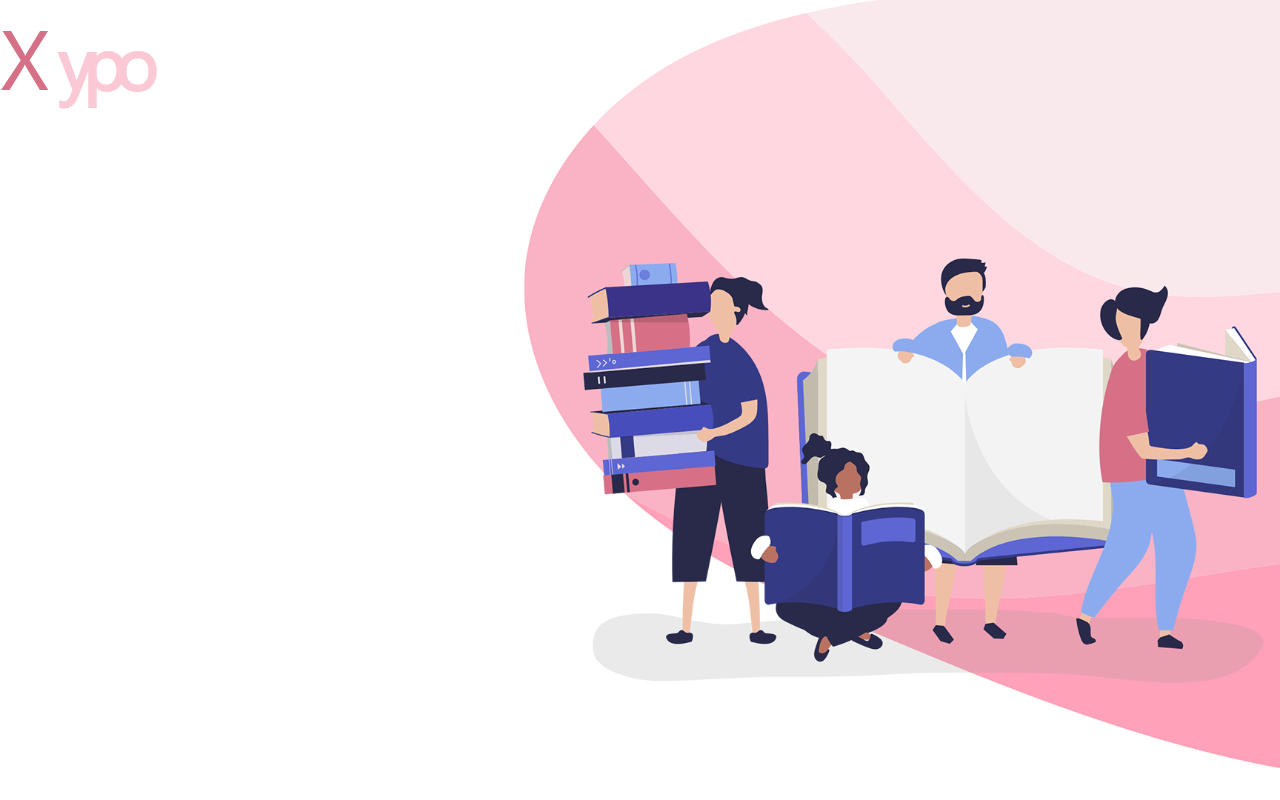
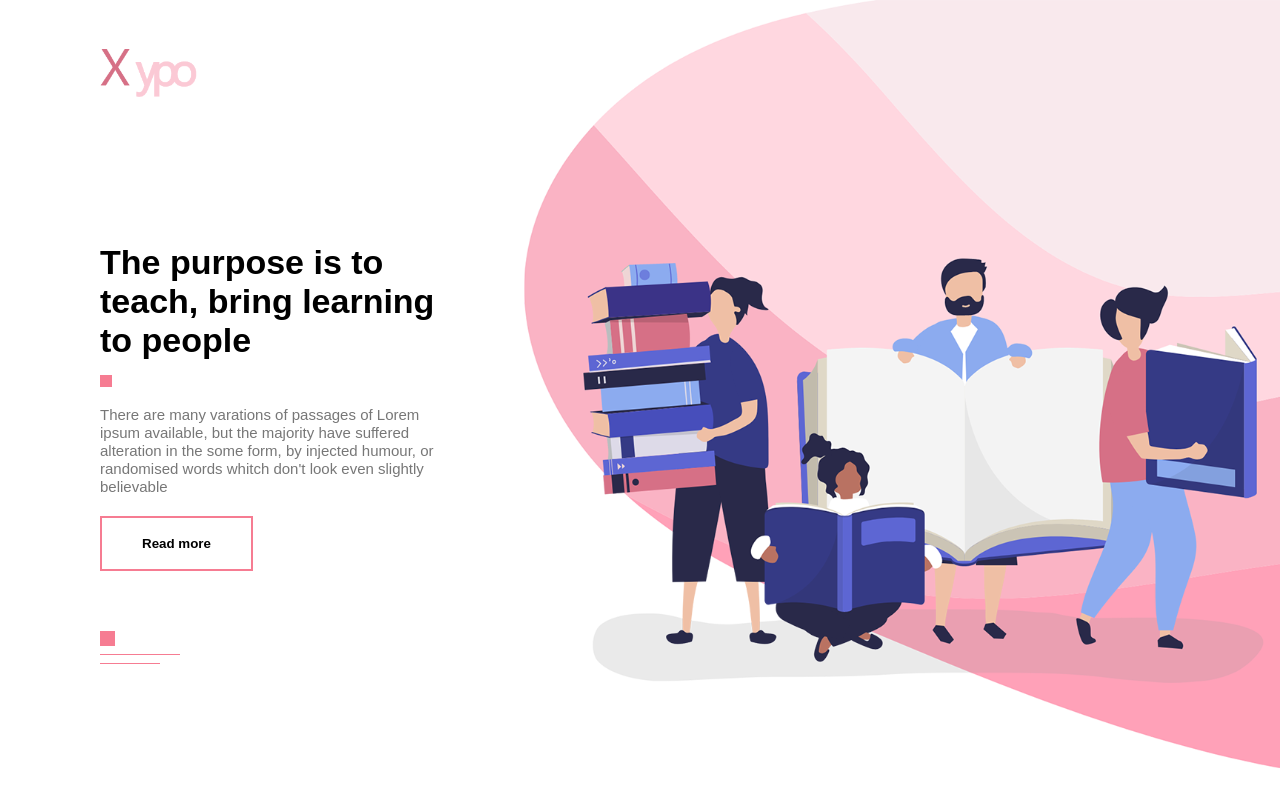
Before and after one commit to josuembuyu/typo-template-website, a plain HTML site: page index.html in a window 1280 px wide. Drawn offline with Linux system fonts and the light colour scheme.

Commit message:
add site header step 1

```diff
--- a/index.html
+++ b/index.html
@@ -9,7 +9,24 @@
 <body>
     <section id="header">
         <div class="container">
-            <img src="/images/logo.png" alt="Logo du site" srcset="">
+            <img src="images/logo.png" alt="Logo du site" class="logo">
+            <div class="header-text">
+                <h1>
+                    The purpose is to <br> teach, bring learning to people
+                </h1>
+                <span class="square"></span>
+                <p>
+                    There are many varations of passages of Lorem ipsum available, but the majority have suffered alteration in the some form, by injected humour, or randomised words whitch don't look even slightly believable
+                </p>
+                <button class="common-btn">
+                    Read more
+                </button>
+                <div class="line">
+                    <span class="line-1"></span><br>
+                    <span class="line-2"></span><br>
+                    <span class="line-3"></span>
+                </div>
+            </div>
         </div>
     </section>
 </body>
--- a/style.css
+++ b/style.css
@@ -1,7 +1,15 @@
 *{
     margin: 0;
     padding: 0;
+    font-family: sans-serif;
+    outline: none;
 }
+
+
+:root{
+    --primary-color : #f67c92
+}
+
 
 #header{
     height: 100vh;
@@ -10,3 +18,74 @@
     background-position: center;
     background-blend-mode: darken;
 }
+
+.container{
+    margin-left: 100px;
+    margin-right: 100px;
+}
+
+.logo{
+    margin-top: 30px;
+    width: 100px;
+}
+
+.header-text{
+    max-width: 350px;
+    margin-top: 140px;
+}
+
+h1{
+    font-size: 34px;
+}
+
+.square{
+    height: 12px;
+    width: 12px;
+    display: inline-block;
+    background: var(--primary-color);
+    margin: 15px 0;
+}
+
+.common-btn{
+    padding: 18px 40px;
+    background: transparent;
+    border: 2px solid var(--primary-color);
+    font-weight: bold;
+    cursor: pointer;
+}
+
+p{
+    font-size: 15px;
+    line-height: 18px;
+    color: #777;
+}
+
+.header-text button{
+    margin-top: 20px;
+    margin-bottom: 60px;
+}
+
+.line-1{
+    height: 15px;
+    width: 15px;
+    display: inline-block;
+    background-color: var(--primary-color);
+}
+
+.line-2{
+    height: 1px;
+    width: 80px;
+    display: inline-block;
+    background-color: var(--primary-color);
+}
+
+.line-3{
+    height: 1px;
+    width: 60px;
+    display: inline-block;
+    background-color: var(--primary-color);
+}
+
+.line{
+    line-height: 8px;
+}
```
